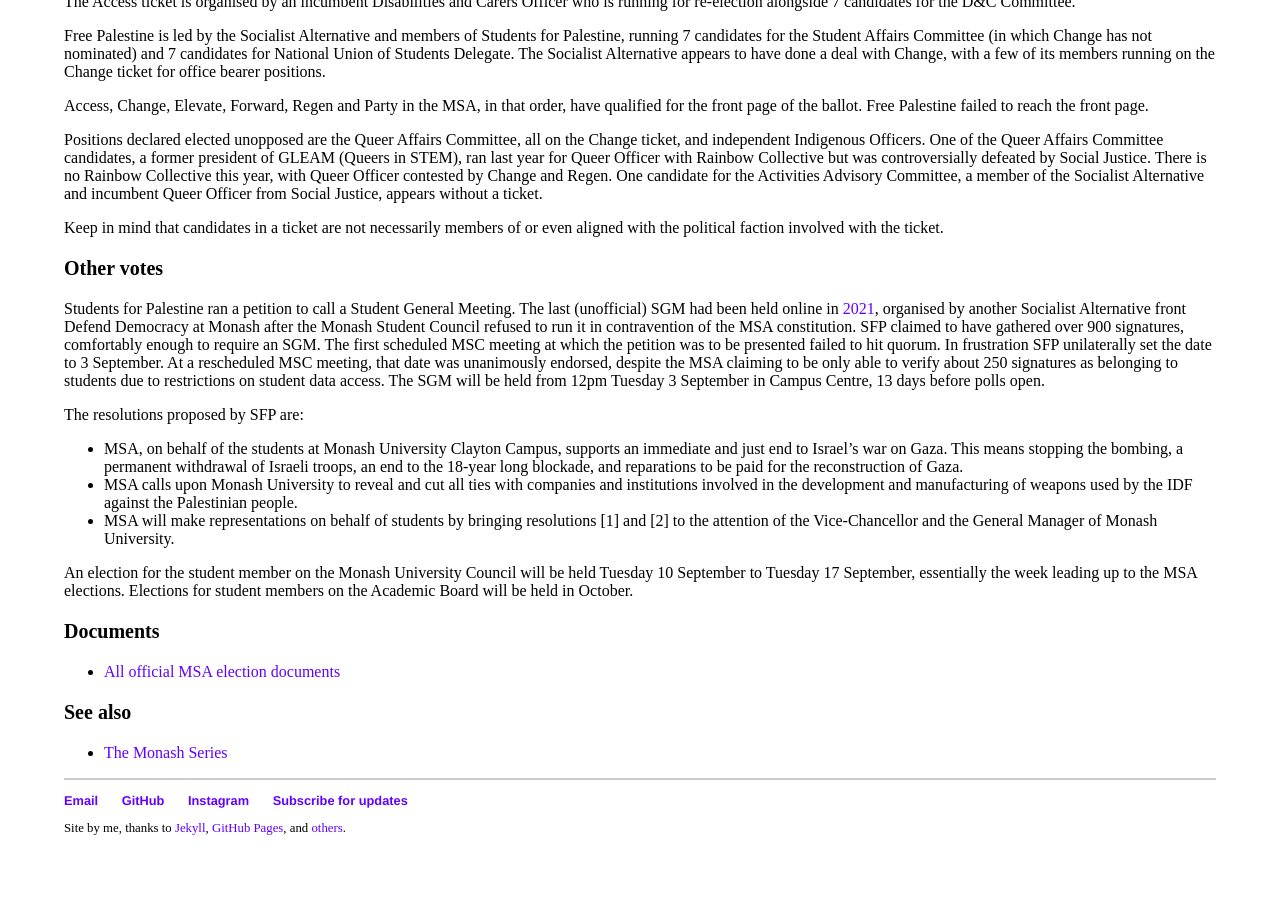
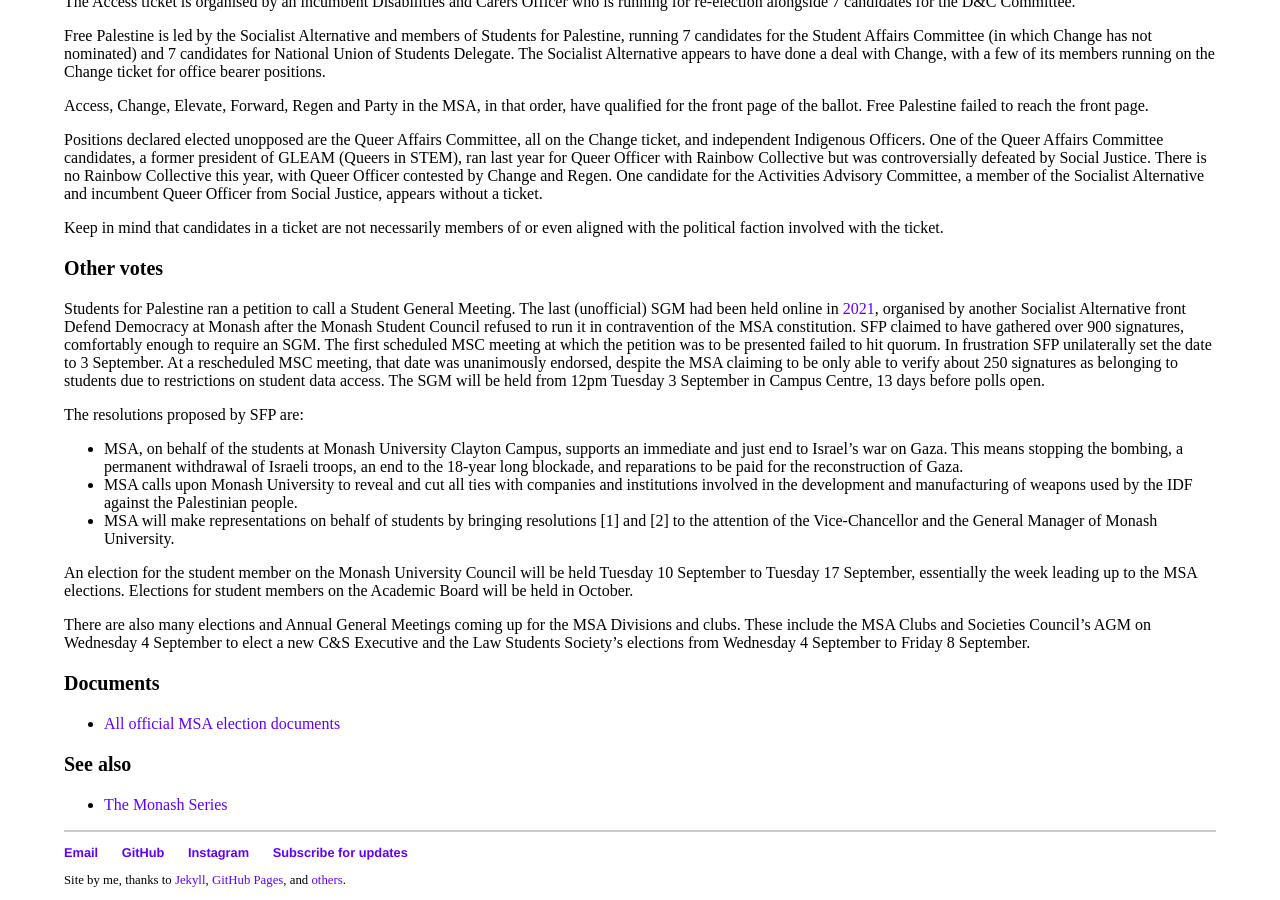
Before and after one commit to nhtnhanbn/nhtnhanbn.github.io, a Jekyll site: the page built from monash/msa24.md, in a window 1280 px wide and 900 px high, scrolled down 1468 px. Built offline with Jekyll 4.4.1, drawn with Linux system fonts in a browser that asks for light colours; before the commit the page ends 2316 px from its top, so only the background shows below that; some of the changed lines change nothing that is shown; some of the changed text lies outside the part shown; grey boxes are pictures that could not be loaded.

Commit message:
Update msa24 to include C&S and LSS votes

```diff
--- a/monash/msa24.md
+++ b/monash/msa24.md
@@ -3,7 +3,7 @@
 title: 2024 Monash Student Association elections
 ---
 
-Page last updated 1/9/2024.
+Page last updated 2/9/2024.
 
 ## 2024 elections of the Monash Student Association
 
@@ -66,6 +66,8 @@
 
 An election for the student member on the Monash University Council will be held Tuesday 10 September to Tuesday 17 September, essentially the week leading up to the MSA elections. Elections for student members on the Academic Board will be held in October.
 
+There are also many elections and Annual General Meetings coming up for the MSA Divisions and clubs. These include the MSA Clubs and Societies Council's AGM on Wednesday 4 September to elect a new C&S Executive and the Law Students Society's elections from Wednesday 4 September to Friday 8 September.
+
 ### Documents
 
 - [All official MSA election documents](https://msa.monash.edu/elections)
```
